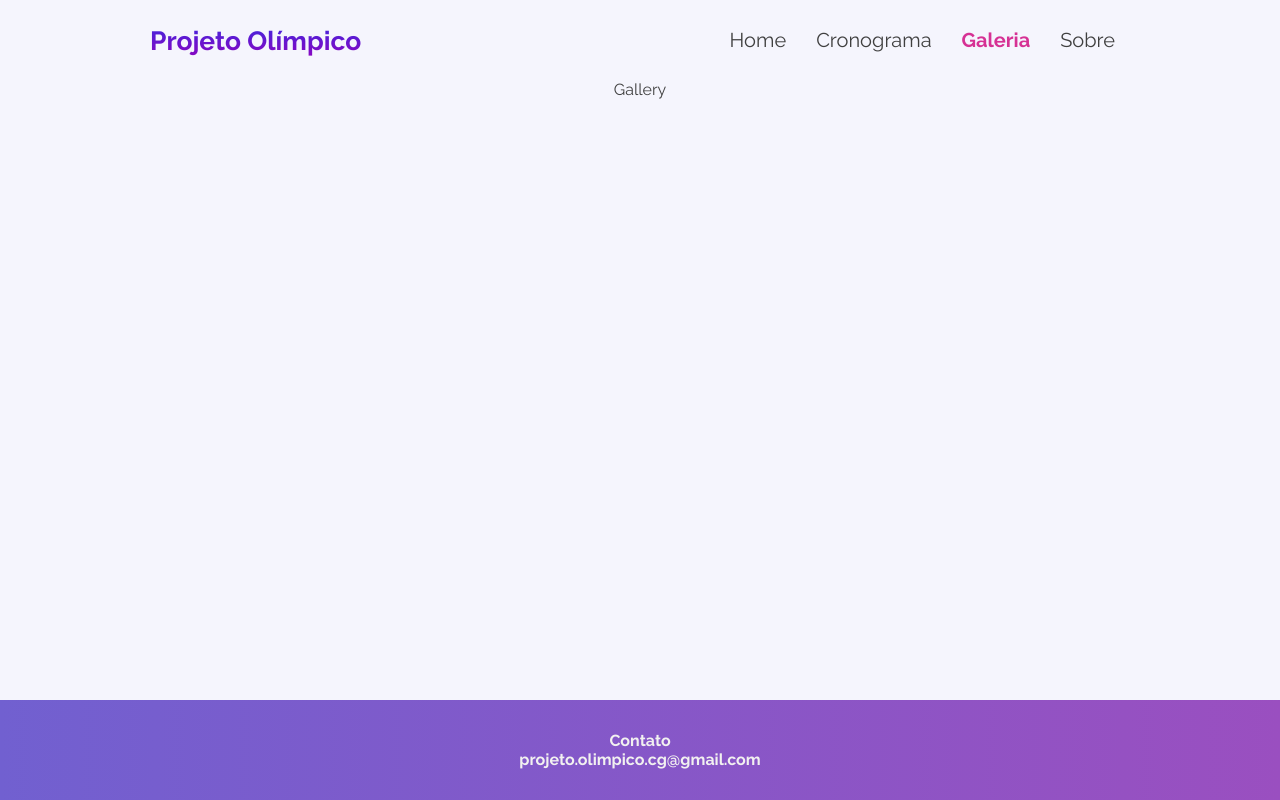
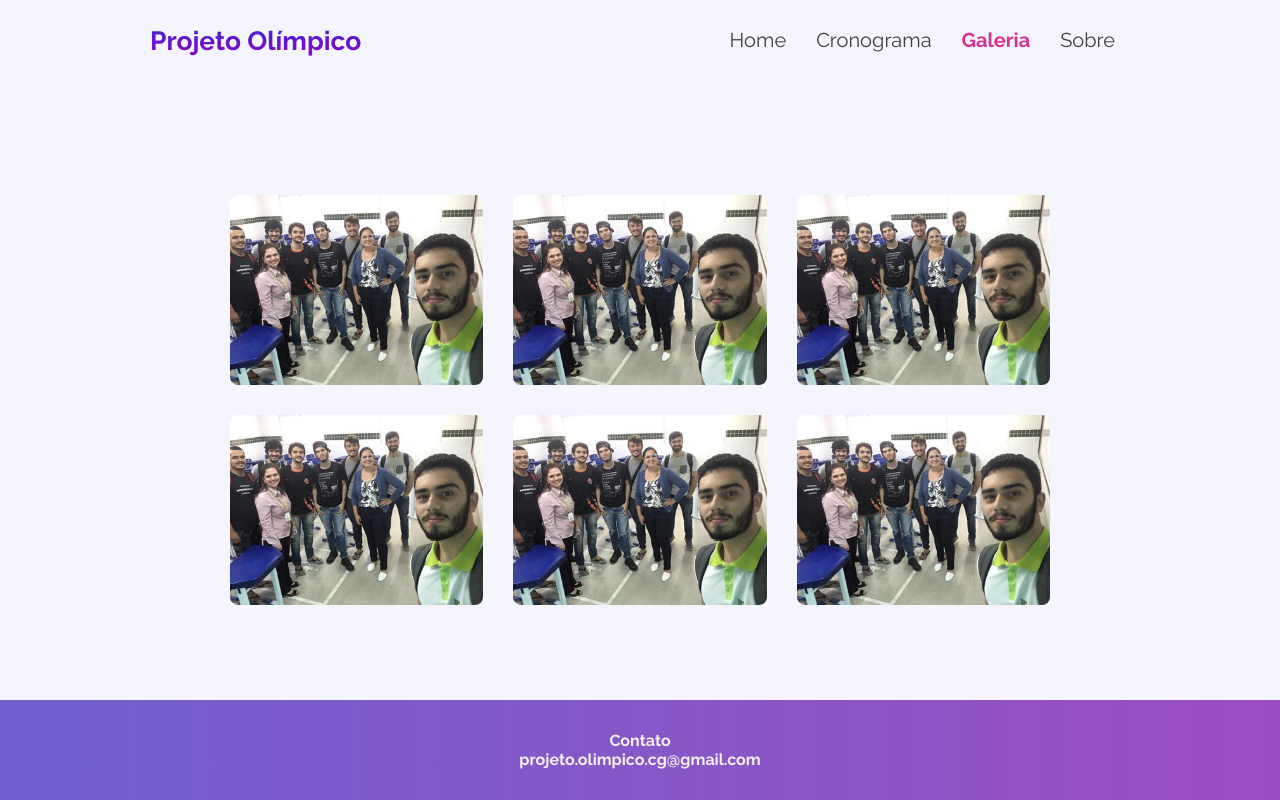
Before and after one commit to henriquepw/olympic-project, a React (Create React App) app: page /galeria in a window 1280 px wide. Built offline with nearby package versions, Linux system fonts and the light colour scheme; the HTML template or start-up script is replaced by a standard one.

Commit message:
feature: home page

```diff
--- a/src/pages/Gallery/index.js
+++ b/src/pages/Gallery/index.js
@@ -1,7 +1,19 @@
 import React from 'react';
 
-import { Container } from './styles';
+import meeting from '~/assets/reuniao01.png';
+
+import { Container, Photos } from './styles';
+
+const data = [1, 2, 3, 4, 5, 6];
 
 export default function Gallery() {
-  return <Container>Gallery</Container>;
+  return (
+    <Container>
+      <Photos>
+        {data.map(() => (
+          <img src={meeting} alt="reunião de planegamento" />
+        ))}
+      </Photos>
+    </Container>
+  );
 }
--- a/src/pages/Gallery/styles.js
+++ b/src/pages/Gallery/styles.js
@@ -2,4 +2,24 @@ import styled from 'styled-components';
 
 import { Box } from '~/styles/grids';
 
-export const Container = styled(Box)``;
+export const Container = styled(Box)`
+  margin-top: 100px;
+`;
+
+export const Photos = styled.div`
+  display: grid;
+  grid-template-columns: 1fr 1fr 1fr;
+
+  img {
+    border-radius: 8px;
+    margin: 15px;
+
+    height: 190px;
+    transition: transform 0.2s;
+    cursor: pointer;
+
+    &:hover {
+      transform: scale(1.2);
+    }
+  }
+`;
--- a/src/pages/Home/index.js
+++ b/src/pages/Home/index.js
@@ -1,7 +1,17 @@
 import React from 'react';
+
+import medal from '~/assets/medal.svg';
 
 import { Container } from './styles';
 
 export default function Home() {
-  return <Container>Home</Container>;
+  return (
+    <Container>
+      <h1>
+        <img src={medal} alt="medalha" />
+        <span>Projeto Olímpico</span>
+      </h1>
+      <h2>Encontrando Talentos em Computação por meio de Olimpíadas</h2>
+    </Container>
+  );
 }
--- a/src/pages/Home/styles.js
+++ b/src/pages/Home/styles.js
@@ -2,4 +2,33 @@ import styled from 'styled-components';
 
 import { Box } from '~/styles/grids';
 
-export const Container = styled(Box)``;
+export const Container = styled(Box)`
+  display: flex;
+  flex-direction: column;
+  align-items: center;
+  justify-content: center;
+
+  h1 {
+    display: flex;
+    justify-content: center;
+    margin-bottom: 20px;
+    cursor: default;
+
+    img {
+      margin: 0 30px;
+      user-select: none;
+    }
+
+    span {
+      font-size: 4.5rem;
+      font-weight: bolder;
+      text-align: center;
+    }
+  }
+
+  h2 {
+    font-size: 2.25rem;
+    font-weight: normal;
+    text-align: center;
+  }
+`;
```
Also changed, not shown: src/assets/medal.svg (added), src/assets/reuniao01.png (added).
